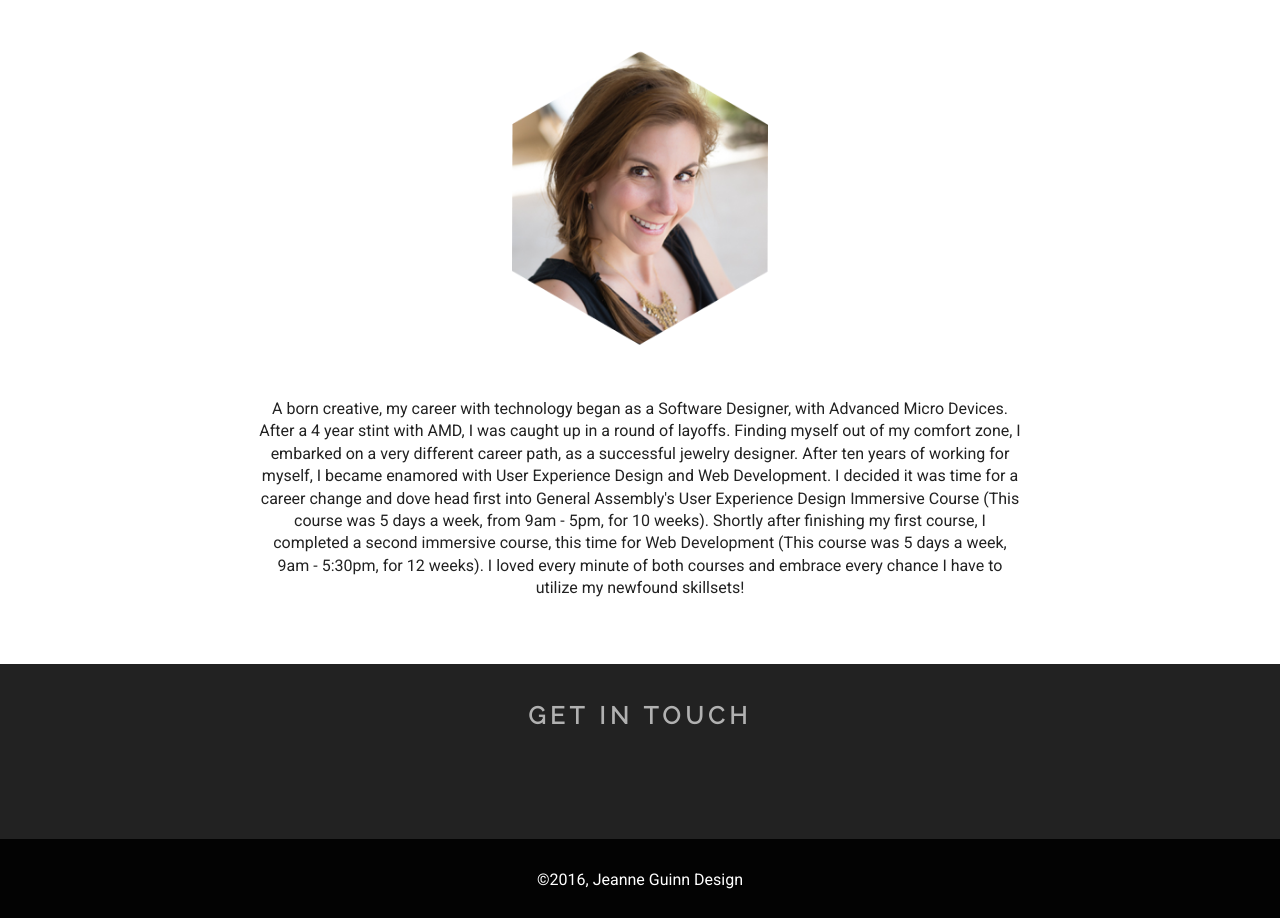
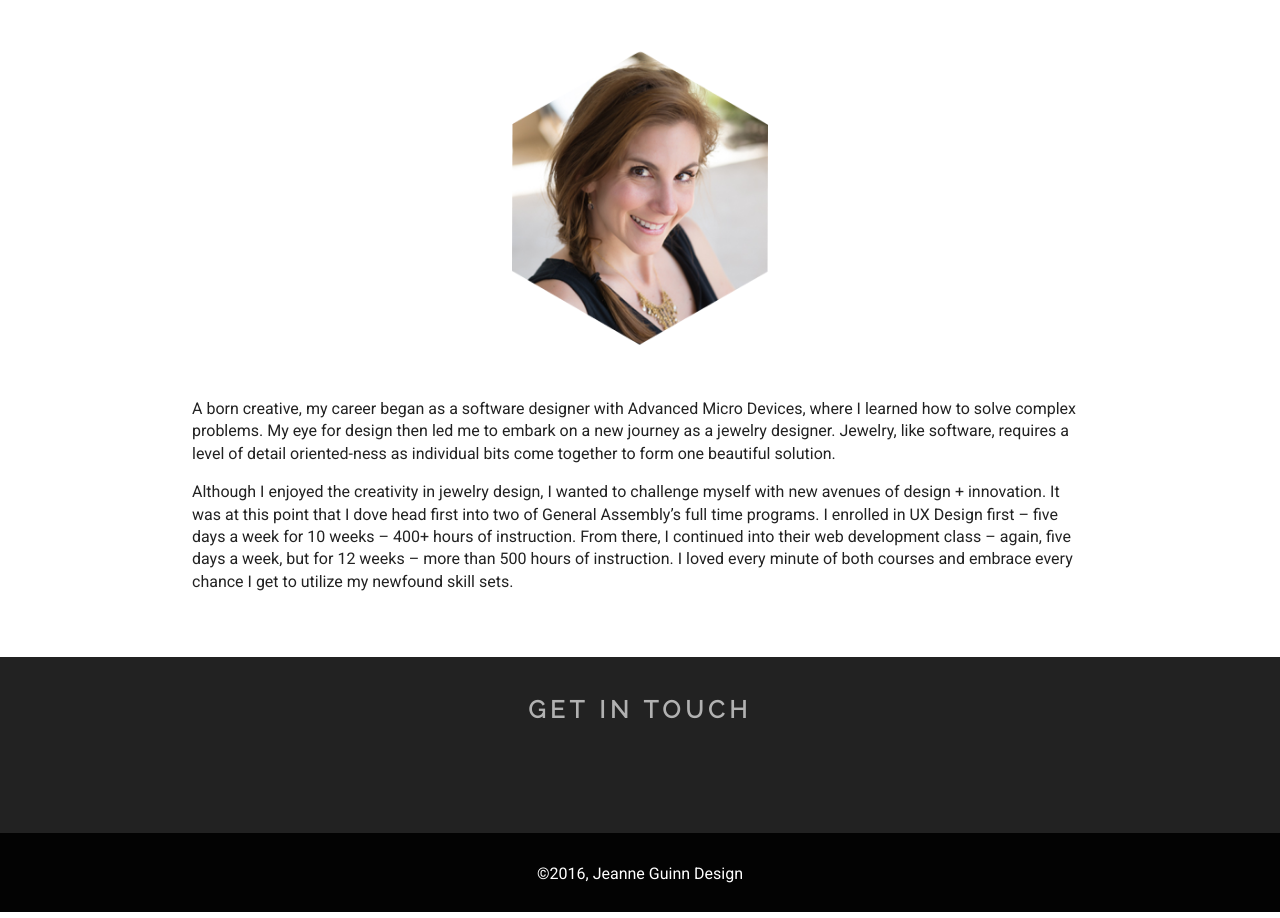
Before and after one commit to jeannesguinn/crazy-sloth, a plain HTML site: page index.html in a window 1280 px wide. Shown: the part 1315-2233 px from the top of the page. Drawn offline with nearby package versions, Linux system fonts and the light colour scheme; some icons are missing.

Commit message:
added new about styles

```diff
--- a/css/desktop.css
+++ b/css/desktop.css
@@ -163,12 +163,15 @@ div.mobile-wrapper h1{
 }
 div#about-mobile.about-wrapper p{
     margin: 0;
-    text-align: center;
+    text-align: left;
     line-height: 1.40;
-    padding-left: 20%;
-    padding-right: 20%;
+    padding-left: 15%;
+    padding-right: 15%;
     font-size: 1em;
     padding-bottom: 4em;
+}
+div#about-mobile.about-wrapper p.about-p1{
+  padding-bottom: 1em;
 }
 div.about-img{
   margin-bottom: -2.5em;
--- a/css/phone-default.css
+++ b/css/phone-default.css
@@ -169,11 +169,14 @@ div#about-mobile.about-wrapper{
 }
 div#about-mobile.about-wrapper p{
   color: #222;
-  margin-left: 1em;
-  margin-right: 1em;
+  margin-left: 1.5em;
+  margin-right: 1.5em;
   padding-bottom: 2em;
   margin-top: 0;
   margin-bottom: 0;
+}
+div#about-mobile.about-wrapper p.about-p1{
+  padding-bottom: 1em;
 }
 div#approach h2{
   margin: 0;
--- a/css/tablet.css
+++ b/css/tablet.css
@@ -762,14 +762,17 @@ div.about-img img{
 div#about-mobile.about-wrapper p{
     margin-right: 0;
     margin-left: 0;
-    padding-right: 10%;
+    padding-right: 15%;
     text-align: center;
-    line-height: 1.2;
-    padding-left: 10%;
+    line-height: 1.3;
+    padding-left: 15%;
     margin-top: -1.5em;
     padding-bottom: 3em;
+    text-align: left;
 }
-
+div#about-mobile.about-wrapper p.about-p1{
+  padding-bottom: 2.5em;
+}
 div#contact-mobile.contact-wrapper{
   width: 60%;
   margin-left: 20%;
--- a/index.html
+++ b/index.html
@@ -120,7 +120,10 @@
           <div class='about-img'>
             <img src="images/jeanne-bio.png" alt="Jeanne Bio">
           </div><!--end about-img-->
-          <p>A born creative, my career with technology began as a Software Designer, with Advanced Micro Devices. After a 4 year stint with AMD, I was caught up in a round of layoffs. Finding myself out of my comfort zone, I embarked on a very different career path, as a successful jewelry designer. After ten years of working for myself, I became enamored with User Experience Design and Web Development. I decided it was time for a career change and dove head first into General Assembly's User Experience Design Immersive Course (This course was 5 days a week, from 9am - 5pm, for 10 weeks). Shortly after finishing my first course, I completed a second immersive course, this time for Web Development (This course was 5 days a week, 9am - 5:30pm, for 12 weeks). I loved every minute of both courses and embrace every chance I have to utilize my newfound skillsets! </p>
+          <p class='about-p1'>A born creative, my career began as a software designer with Advanced Micro Devices, where I learned how to solve complex problems. My eye for design then led me to embark on a new journey as a jewelry designer. Jewelry, like software, requires a level of detail oriented-ness as individual bits come together to form one beautiful solution.
+          </p>
+          <p>Although I enjoyed the creativity in jewelry design, I wanted to challenge myself with new avenues of design + innovation. It was at this point that I dove head first into two of General Assembly’s full time programs. I enrolled in UX Design first – five days a week for 10 weeks – 400+ hours of instruction. From there, I continued into their web development class – again, five days a week, but for 12 weeks – more than 500 hours of instruction. I loved every minute of both courses and embrace every chance I get to utilize my newfound skill sets.
+          </p>
         </div>
 
         <h1 id='contact-mobile'>GET IN TOUCH</h1>
```
